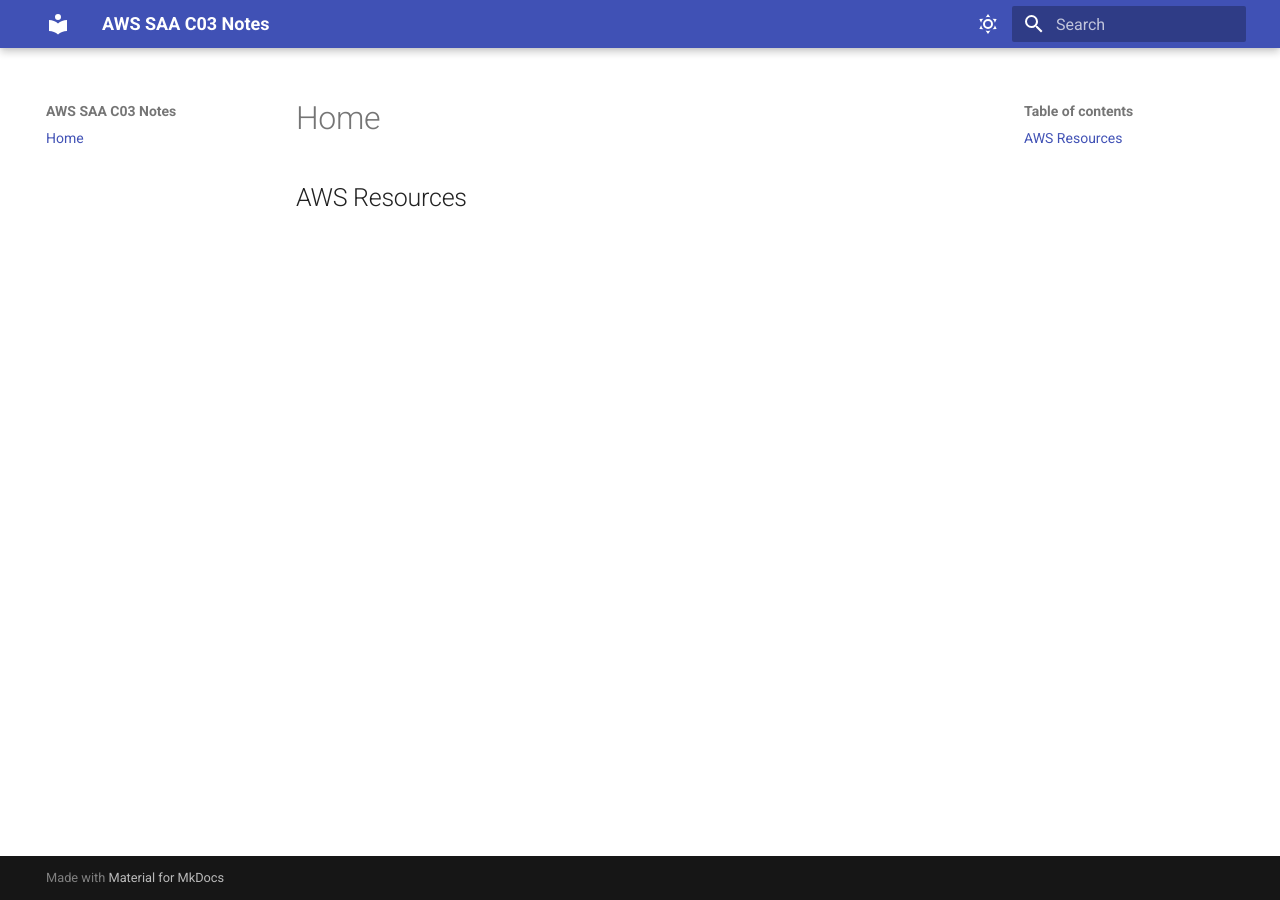
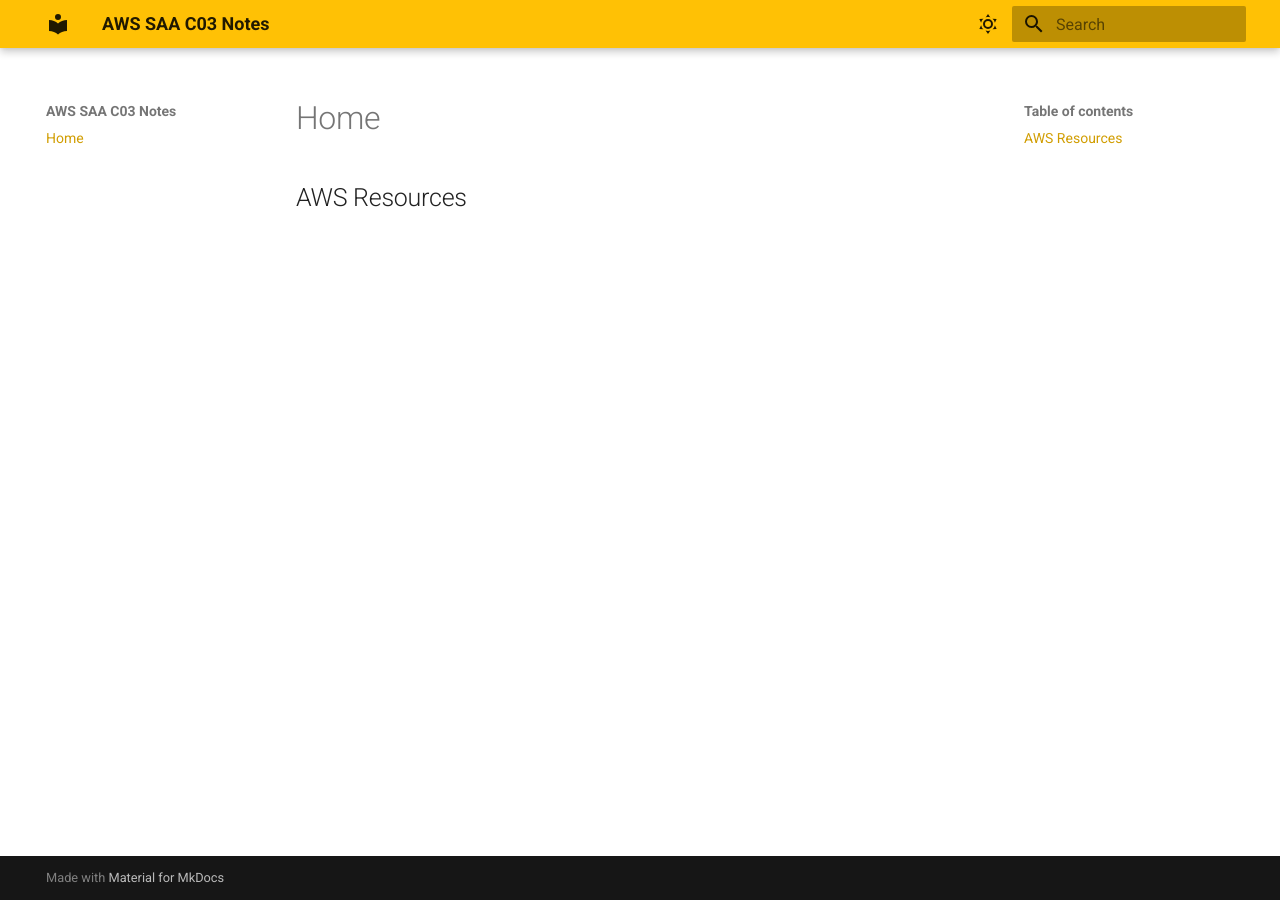
Before and after one commit to vcherx/aws-saa-c03-guide, an MkDocs documentation site: the page built from docs/index.md, in a window 1280 px wide. Built offline with MkDocs 1.6.1 and Material for MkDocs 9.7.7, drawn with Linux system fonts in a browser that asks for light colours.

Commit message:
chore: undo color

```diff
--- a/mkdocs.yml
+++ b/mkdocs.yml
@@ -4,7 +4,7 @@ theme:
   palette:
     # Palette toggle for light mode
     - media: "(prefers-color-scheme: light)"
-      primary: indigo
+      primary: amber
       scheme: default
       toggle:
         icon: material/weather-sunny
@@ -12,7 +12,7 @@ theme:
 
     # Palette toggle for dark mode
     - media: "(prefers-color-scheme: dark)"
-      primary: indigo
+      primary: amber
       scheme: slate
       toggle:
         icon: material/weather-night
@@ -21,5 +21,3 @@ markdown_extensions:
   - toc:
       permalink: true
   - attr_list
-# repo_url: https://github.com/vcherx/aws-saa-c03-guide
-# repo_name: aws-saa-c03-guide
```
